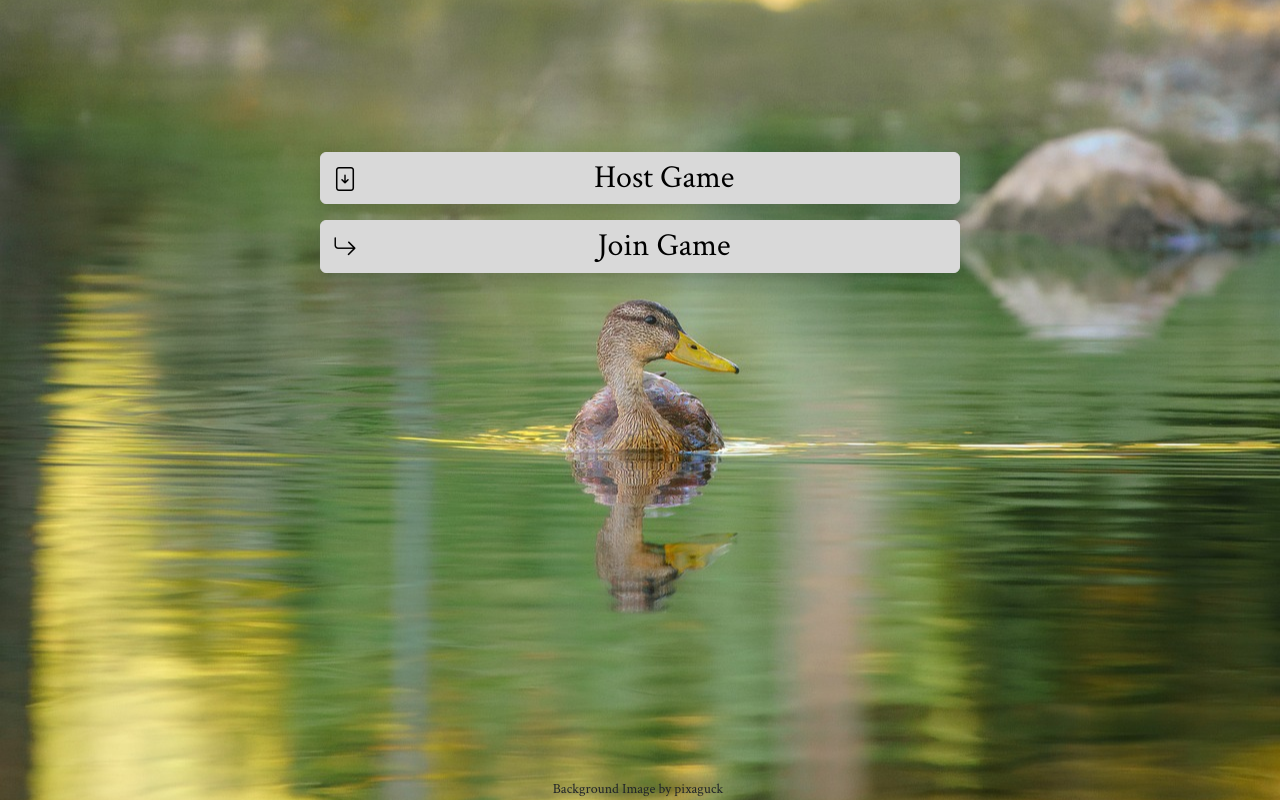
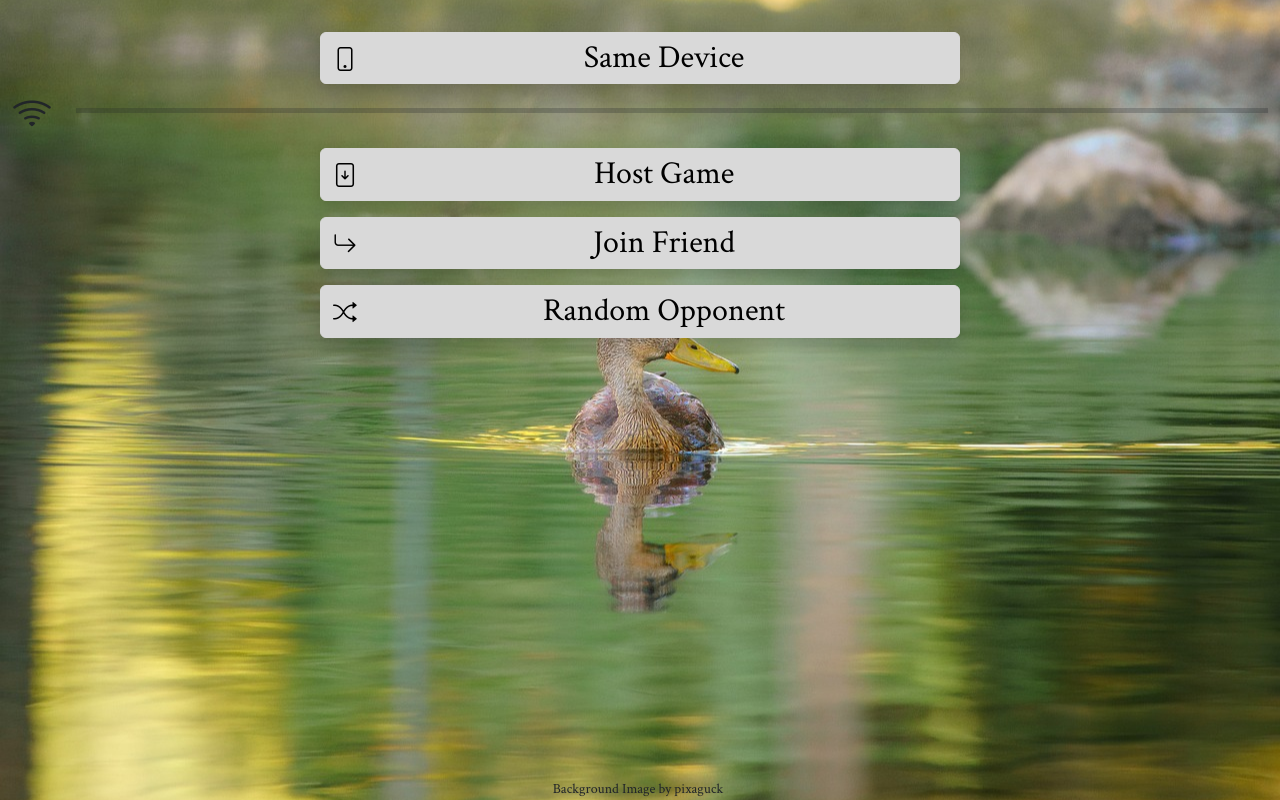
Before and after one commit to BensonB12/mythical_dispute_web, a React (Vite) app in the folder client/: page /playingOptions in a window 1280 px wide. Built offline with nearby package versions, Linux system fonts and the light colour scheme; no server answers; a web font is replaced by a local one; what react-oidc-context would draw is missing.

Commit message:
Playing-Options

```diff
--- a/client/src/pages/PlayingOptions.tsx
+++ b/client/src/pages/PlayingOptions.tsx
@@ -1,4 +1,4 @@
-import { FC, useEffect } from "react";
+import { FC, useEffect, useState } from "react";
 import { ClassicButton } from "../components/ClassicButton";
 import { BackgroundImageControl } from "../controls/useBackgroundImageControl";
 import { BackgroundOption } from "../models/backgroundOption";
@@ -11,9 +11,42 @@ export const PlayingOptions: FC<{
     backgroundImageControl.setValue(BackgroundOption.PRIMARY);
   }, [backgroundImageControl]);
 
+  const [isOnline, setIsOnline] = useState<boolean>(navigator.onLine);
+
+  const updateOnlineStatus = () => {
+    setIsOnline(navigator.onLine);
+  };
+
+  useEffect(() => {
+    window.addEventListener("online", updateOnlineStatus);
+    window.addEventListener("offline", updateOnlineStatus);
+
+    return () => {
+      window.removeEventListener("online", updateOnlineStatus);
+      window.removeEventListener("offline", updateOnlineStatus);
+    };
+  }, []);
+
   return (
-    <div className="text-center mt-5 pt-5">
-      <div className="mt-5">
+    <div className="text-center mt-4">
+      <div>
+        <ClassicButton icon="bi-phone" label={"Same Device"} to="/sameDevice" />
+      </div>
+
+      <div className="row mx-0">
+        <div className="col-auto">
+          {isOnline ? (
+            <i className="h1 bi-wifi" />
+          ) : (
+            <i className="h1 bi-wifi-off" />
+          )}
+        </div>
+        <div className="col">
+          <hr className="border-5 bg-dark" />
+        </div>
+      </div>
+
+      <div>
         <ClassicButton
           icon="bi-file-arrow-down"
           label={"Host Game"}
@@ -22,8 +55,13 @@ export const PlayingOptions: FC<{
         <br />
         <ClassicButton
           icon="bi-arrow-return-right"
-          label={"Join Game"}
+          label={"Join Friend"}
           to="/joinGame"
+        />
+        <ClassicButton
+          icon="bi-shuffle"
+          label={"Random Opponent"}
+          to="/randomOpponent"
         />
       </div>
       <BackgroundCredit artistName="pixaguck" />
```
